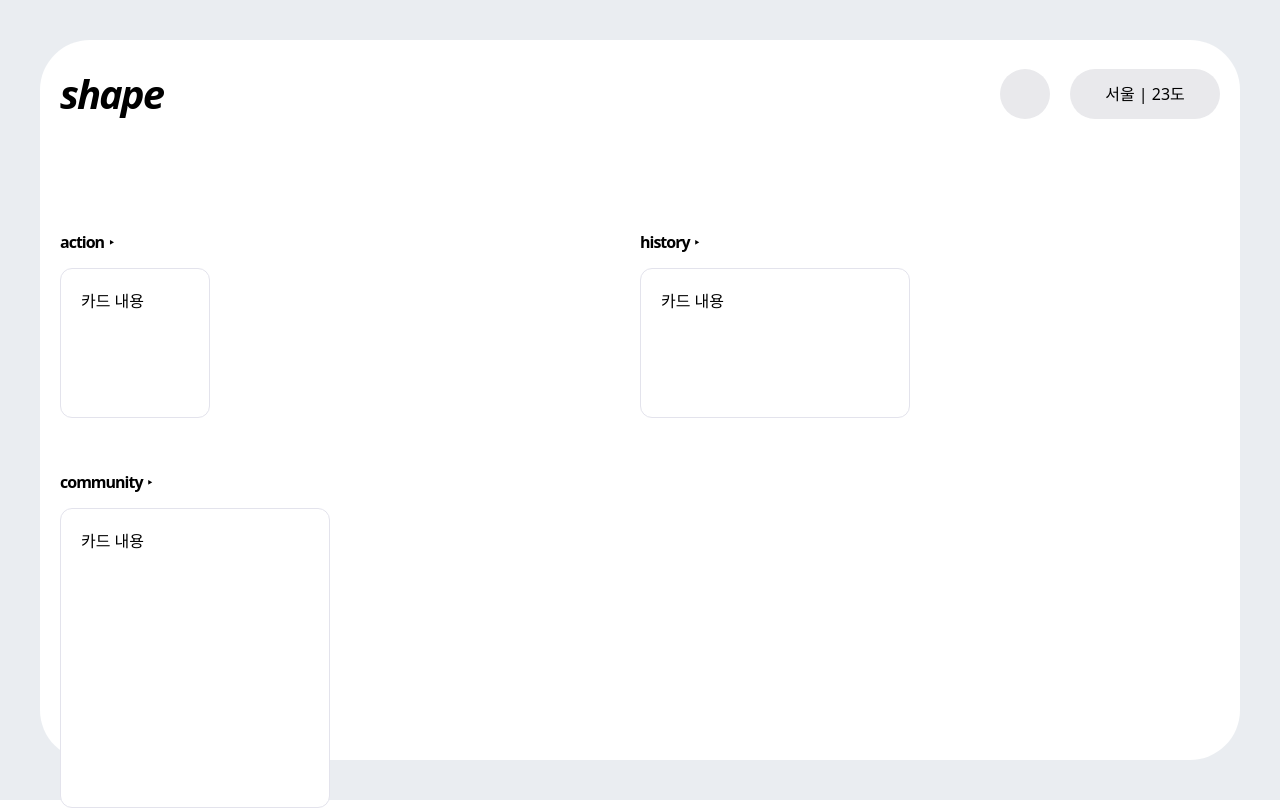
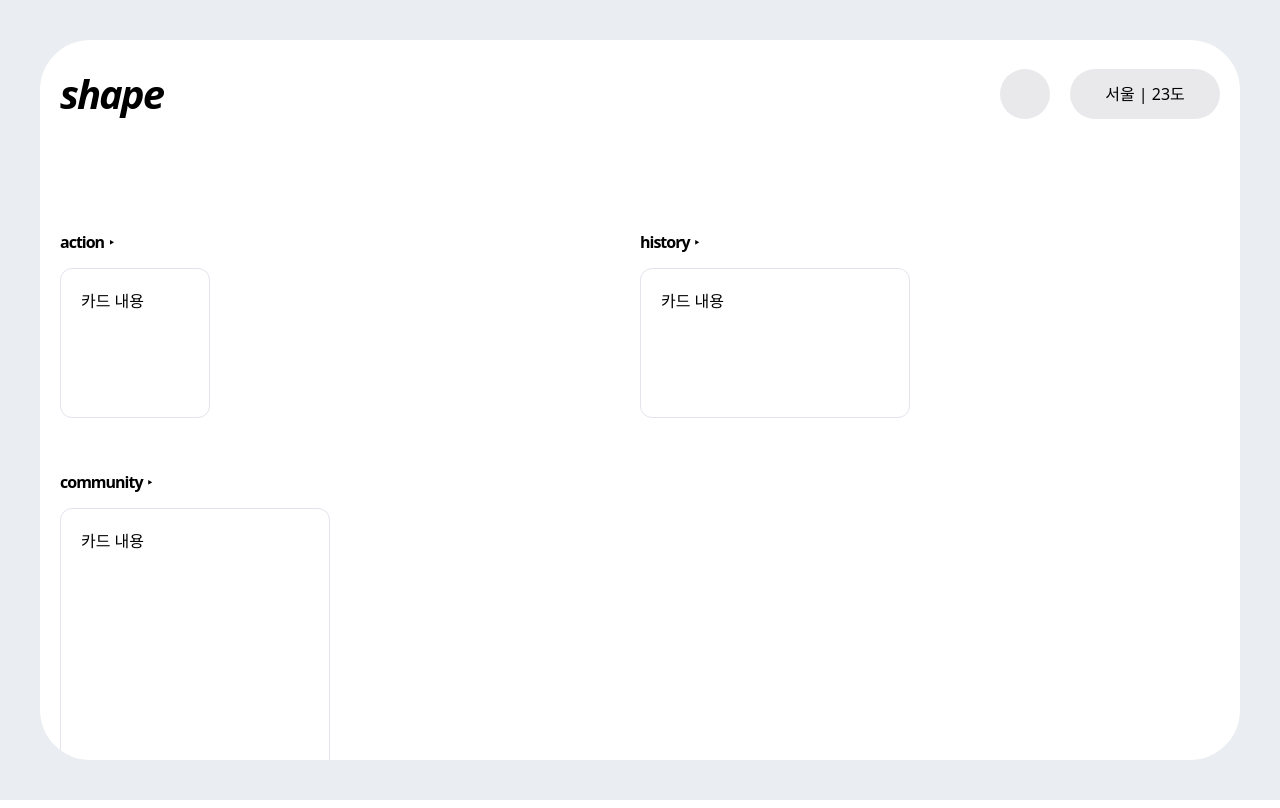
Before and after one commit to 0001401/shape, a Next.js app: page / in a window 1280 px wide. Built offline with nearby package versions, Linux system fonts and the light colour scheme; a web font is replaced by a local one.

Commit message:
style: mainlayout y-scroll add

```diff
--- a/src/component/MainLayout/MainLayout.tsx
+++ b/src/component/MainLayout/MainLayout.tsx
@@ -7,7 +7,7 @@ interface MainLayoutProps {
 export const MainLayout: React.FC<MainLayoutProps> = ({ children }) => {
   return (
     <section className="bg-[#EAEDF1] w-full h-screen flex justify-center items-center sm:p-[20px] md:p-[40px] lg:p-[40px] ">
-      <div className="sm:w-[500px] sm:p-[20px] md:w-[820px] lg:w-[1200px]  h-full rounded-[50px]  p-[70px] bg-[#fff]">
+      <div className="sm:w-[500px] sm:p-[20px] md:w-[820px] lg:w-[1200px]  h-full rounded-[50px]  p-[70px] bg-[#fff] overflow-y-auto">
         {children}
       </div>
     </section>
```
